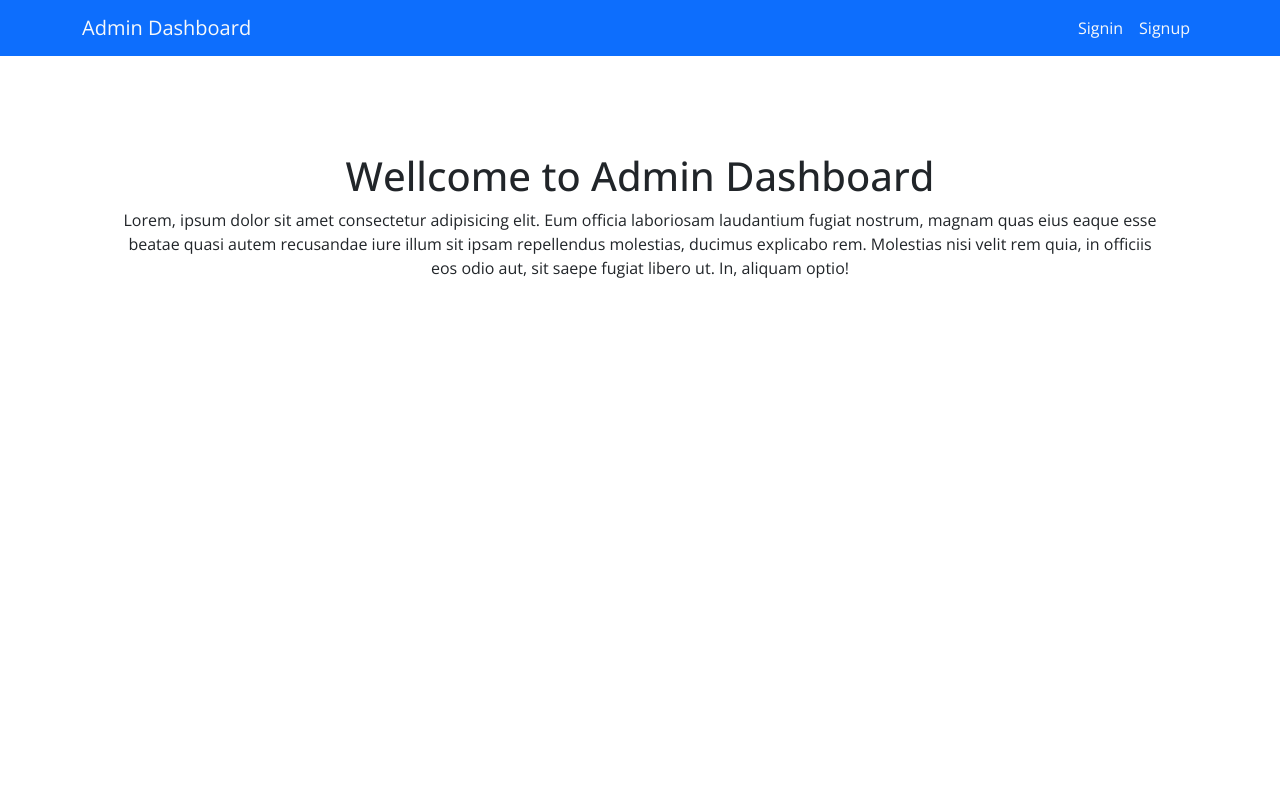
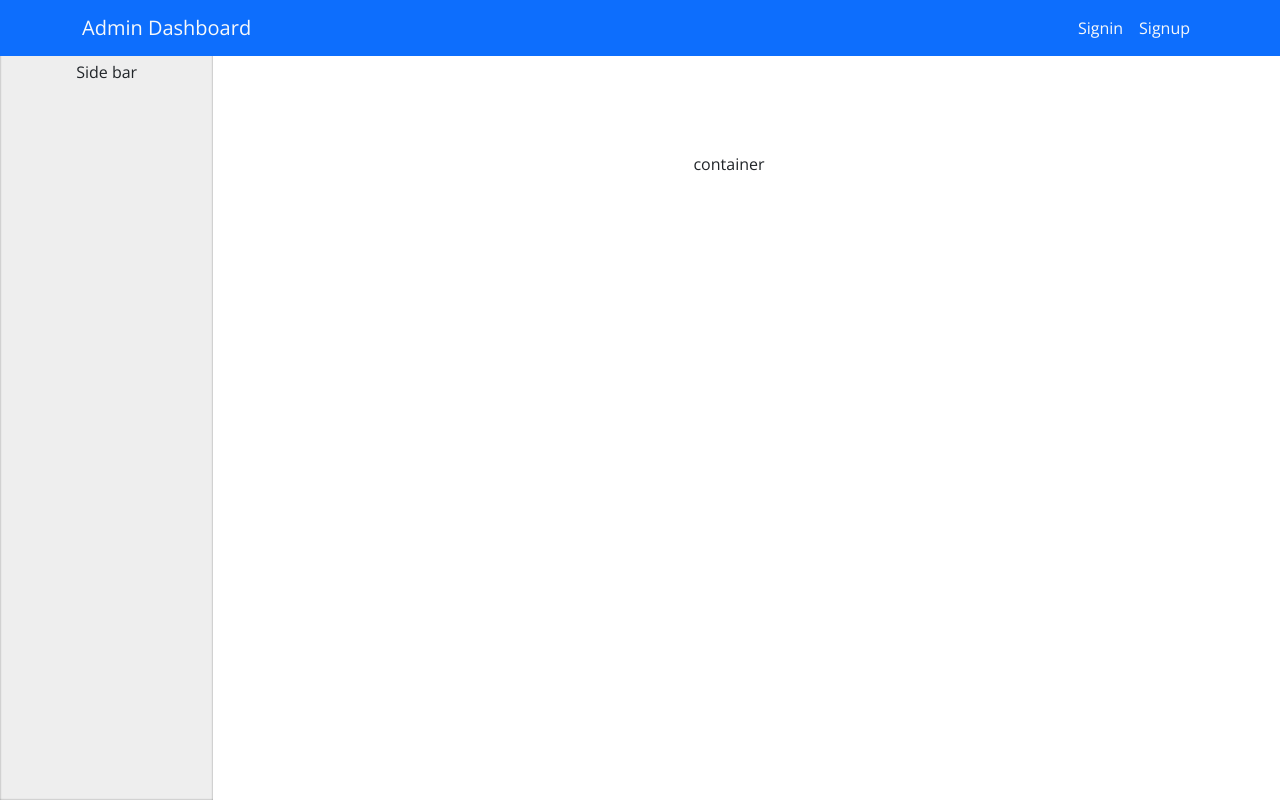
Before and after one commit to juman007/Flipkart-Admin-Dashboard, a React (Create React App) app: page / in a window 1280 px wide. Built offline with nearby package versions, Linux system fonts and the light colour scheme; sample sign-in values are in the browser's storage.

Commit message:
fix admin login  issue

```diff
--- a/src/App.js
+++ b/src/App.js
@@ -1,26 +1,27 @@
-import React from "react";
+import React, { useEffect } from "react";
 import "./App.css";
-import {
-   BrowserRouter as Router,
-   Routes,
-   Route,
-   Navigate,
-} from "react-router-dom";
+import { BrowserRouter as Router, Routes, Route } from "react-router-dom";
 import Home from "./containers/Home/Home";
 import Signin from "./containers/Signin/Signin";
 import Signup from "./containers/Signup/Signup";
 import PrivateRoute from "./components/HOC/PrivateRoute";
+import { useDispatch, useSelector } from "react-redux";
+import { isUserLoggedIn } from "./actions/auth.Action";
 
 function App() {
+   const dispatch = useDispatch();
+   const auth = useSelector((state) => state.auth);
+
+   useEffect(() => {
+      if (!auth.authentiate) {
+         dispatch(isUserLoggedIn());
+      }
+   },[]);
+
    return (
       <div className="App">
          <Router>
-            {/* <PrivateRoute path={"/"} element={<Home />} /> */}
             <Routes>
-               {/* <Route path={"/"} element={<PrivateRoute />}>
-                  <Route path="/" element={<Home />} />
-               </Route> */}
-               {/* <Route path="/" element={<Home />} /> */}
                <Route
                   path="/"
                   element={
--- a/src/components/Header/Header.js
+++ b/src/components/Header/Header.js
@@ -8,7 +8,12 @@ import NavDropdown from "react-bootstrap/NavDropdown";
 const Header = () => {
    return (
       <>
-         <Navbar collapseOnSelect expand="lg" className="bg-primary">
+         <Navbar
+            collapseOnSelect
+            expand="lg"
+            className="bg-primary"
+            style={{ zIndex: 1 }}
+         >
             <Container>
                {/* <Navbar.Brand href="#home" className="text-light">
                   Admin Dashboard
--- a/src/containers/Home/Home.js
+++ b/src/containers/Home/Home.js
@@ -1,12 +1,22 @@
 import React from "react";
 import Layout from "../../components/Layout/Layout";
-import { Container } from "react-bootstrap";
+import { Col, Container, Row } from "react-bootstrap";
+import "./home.css";
 
 const Home = () => {
    return (
       <Layout>
          <Container className="text-center mt-5 p-5">
-            <h1>Wellcome to Admin Dashboard</h1>
+            <Row>
+               <Col md={2} className="sidebar">
+                  Side bar
+               </Col>
+               <Col md={10} style={{ marginLeft: "auto" }}>
+                  container
+               </Col>
+            </Row>
+
+            {/* <h1>Wellcome to Admin Dashboard</h1>
             <p>
                Lorem, ipsum dolor sit amet consectetur adipisicing elit. Eum
                officia laboriosam laudantium fugiat nostrum, magnam quas eius
@@ -14,7 +24,7 @@ const Home = () => {
                repellendus molestias, ducimus explicabo rem. Molestias nisi
                velit rem quia, in officiis eos odio aut, sit saepe fugiat libero
                ut. In, aliquam optio!
-            </p>
+            </p> */}
          </Container>
       </Layout>
    );
--- /dev/null
+++ b/src/containers/Home/home.css
@@ -0,0 +1,9 @@
+.sidebar {
+   position: fixed;
+   top: 0;
+   bottom: 0;
+   left: 0;
+   background-color: #eee;
+   padding-top: 60px;
+   box-shadow: inset 0px 0px 2px grey;
+}
--- a/src/containers/Signin/Signin.js
+++ b/src/containers/Signin/Signin.js
@@ -4,7 +4,7 @@ import Button from "react-bootstrap/Button";
 import Form from "react-bootstrap/Form";
 import { Col, Container, Row } from "react-bootstrap";
 import InputComponent from "../../components/UI/Input/inputComponent";
-import { isUserLoggedIn, login } from "../../actions/action";
+import { login } from "../../actions/action";
 import { useDispatch, useSelector } from "react-redux";
 import { Navigate } from "react-router-dom";
 
@@ -15,10 +15,6 @@ const Signin = () => {
    const auth = useSelector((state) => state.auth);
 
    const dispatch = useDispatch();
-
-   useEffect(() => {
-      dispatch(isUserLoggedIn());
-   }, []);
 
    if (auth.authenticate) {
       return <Navigate to={"/"} />;
--- a/src/containers/Signup/Signup.js
+++ b/src/containers/Signup/Signup.js
@@ -4,8 +4,16 @@ import Button from "react-bootstrap/Button";
 import Form from "react-bootstrap/Form";
 import { Col, Container, Row } from "react-bootstrap";
 import InputComponent from "../../components/UI/Input/inputComponent";
+import { Navigate } from "react-router-dom";
+import { useSelector } from "react-redux";
 
 const Signup = (props) => {
+   const auth = useSelector((state) => state.auth);
+
+   if (auth.authenticate) {
+      return <Navigate to={"/"} />;
+   }
+
    return (
       <Layout>
          <Container>
--- a/src/reducer/auth.Reducer.js
+++ b/src/reducer/auth.Reducer.js
@@ -13,7 +13,6 @@ const initState = {
 };
 
 export default (state = initState, action) => {
-   console.log(action);
    switch (action.type) {
       case authConstants.LOGIN_REQUEST:
          state = {
```
